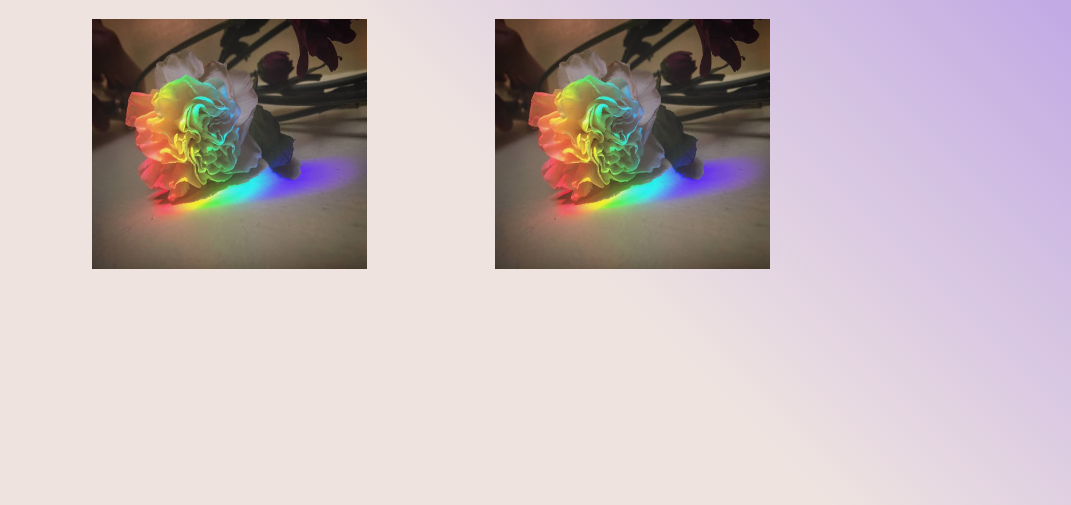
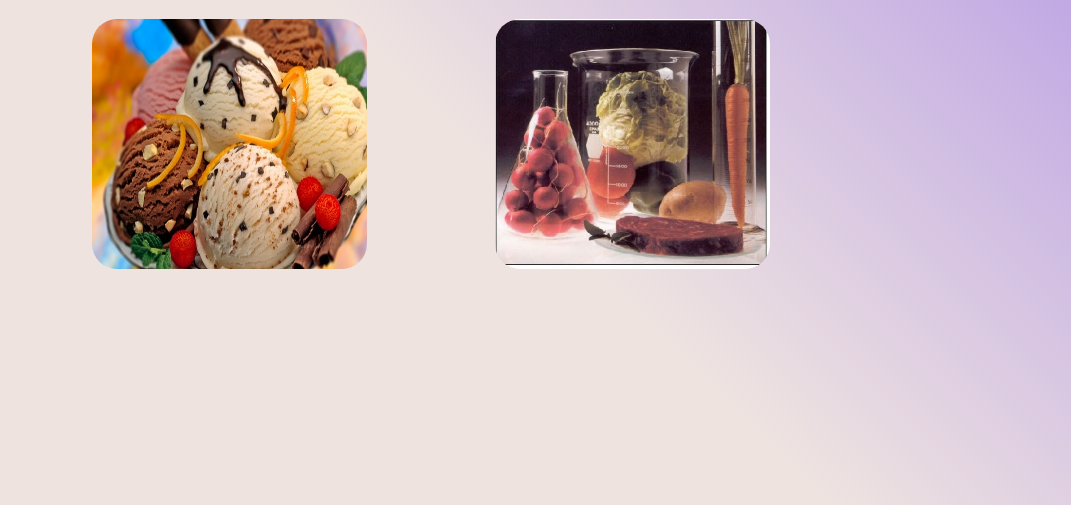
Before and after one commit to kevinhu12/Yumistry, a plain HTML site: page Post Archive/postArchive.html in a window 1280 px wide. Shown: the part 295-800 px from the top of the page, without its empty margins (209-1280 px from the left). Drawn offline with Linux system fonts and the light colour scheme.

Commit message:
changed pictures

```diff
--- a/Post Archive/postArchive.html
+++ b/Post Archive/postArchive.html
@@ -32,12 +32,12 @@
   <div class="choiceContainer">
       <a href="fftArchive.html">
         <h1>Food for Thought Archive</h1>
-        <img src="../Food For Thought/Images/trialRose.jpg">
+        <img src="foodForThought.jpg">
       </a>
 
       <a href="wrtArchive.html">
         <h1>Informational Post Archive</h1>
-        <img src="../Food For Thought/Images/trialRose.jpg">
+        <img src="informationalPost.jpg">
       </a>
   </div>
 
--- a/websiteStyle.css
+++ b/websiteStyle.css
@@ -394,6 +394,7 @@ input[type=checkbox], label {
     margin: 0vw 5vw;
     justify-content: center;
     align-items: center;
+    border-radius: 25px;
 }
 .choiceContainer h1 {
     text-align: center;
@@ -500,8 +501,8 @@ input[type=checkbox], label {
 }
 .peekContainer h1 {
     color: black;
-    font-size: 80px;
-    font-family: titleFont;
+    /*font-size: 80px;
+    font-family: titleFont;*/
 }
 
 
```
Also changed, not shown: Coming Soon/comingSoon.html (+1 -1 lines), Post Archive/foodForThought.jpg (renamed from foodForThought.jpg), Post Archive/informationalPost.jpg (renamed from informationalPost.jpg).
